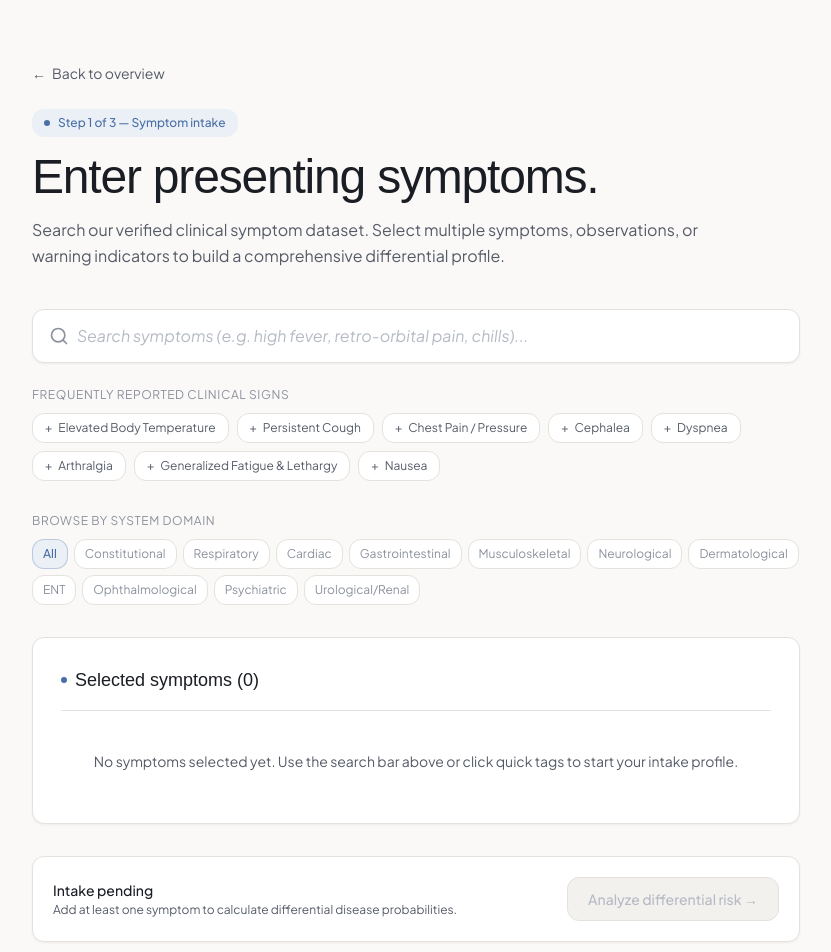
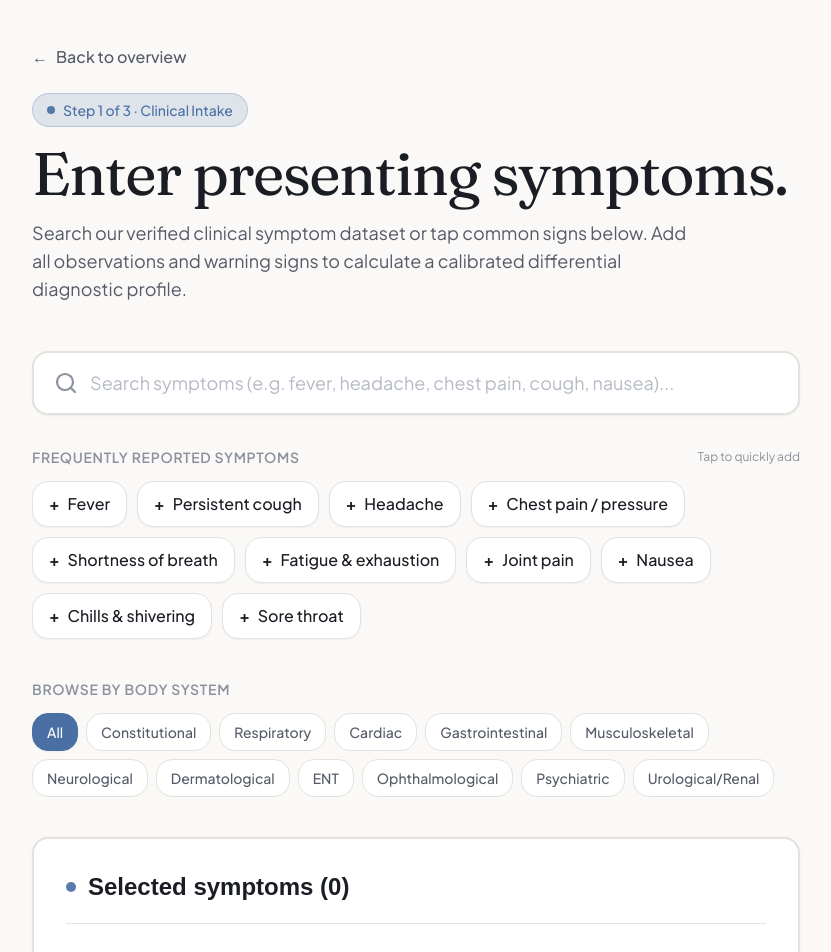
Before and after one commit to SameerAhmadKhan01/PathoPredict, a React (Vite) app in the folder frontend/: page /start in a window 1280 px wide. Shown: the part 100-1052 px from the top of the page, without its empty margins (80-911 px from the left). Built offline with nearby package versions, Linux system fonts and the light colour scheme; a web font is replaced by a local one.

Commit message:
fix(ui): overhaul start checkup page with big clear fonts, human-readable labels, and seamless dark header

```diff
--- a/frontend/src/pages/StartPage.tsx
+++ b/frontend/src/pages/StartPage.tsx
@@ -4,15 +4,23 @@ import { Header } from '../components/layout/Header';
 import { Footer } from '../components/layout/Footer';
 import { SYMPTOMS_DATASET, type Symptom } from '../data/symptoms';
 
-const QUICK_SUGGESTIONS = [
-  'fever',
-  'cough',
-  'chest_pain',
-  'headache',
-  'shortness_of_breath',
-  'joint_pain',
-  'fatigue',
-  'nausea',
+interface QuickSuggestionItem {
+  id: string;
+  label: string;
+  icon?: string;
+}
+
+const QUICK_SUGGESTIONS: QuickSuggestionItem[] = [
+  { id: 'fever', label: 'Fever' },
+  { id: 'cough', label: 'Persistent cough' },
+  { id: 'headache', label: 'Headache' },
+  { id: 'chest_pain', label: 'Chest pain / pressure' },
+  { id: 'shortness_of_breath', label: 'Shortness of breath' },
+  { id: 'fatigue', label: 'Fatigue & exhaustion' },
+  { id: 'joint_pain', label: 'Joint pain' },
+  { id: 'nausea', label: 'Nausea' },
+  { id: 'chills', label: 'Chills & shivering' },
+  { id: 'sore_throat', label: 'Sore throat' },
 ];
 
 const CATEGORIES = [
@@ -151,48 +159,48 @@ export function StartPage() {
       <div>
         <Header />
 
-        <main className="max-w-[1120px] mx-auto px-6 md:px-8 py-14 md:py-20">
+        <main className="max-w-[1120px] mx-auto px-6 md:px-8 py-10 md:py-16">
           {/* Back link */}
           <div className="mb-6">
             <Link
               to="/"
-              className="inline-flex items-center gap-1.5 text-sm text-text-muted hover:text-text transition-colors duration-200 group"
+              className="inline-flex items-center gap-2 text-sm sm:text-base font-medium text-text-muted hover:text-text transition-colors duration-200 group"
             >
-              <span className="transition-transform duration-200 group-hover:-translate-x-0.5">
+              <span className="transition-transform duration-200 group-hover:-translate-x-1">
                 ←
               </span>
               <span>Back to overview</span>
             </Link>
           </div>
 
-          {/* Section Header */}
-          <div className="flex flex-col items-start text-left mb-8 md:mb-10">
-            <div className="inline-flex items-center gap-2 px-3 py-1.5 mb-4 rounded-lg bg-accent-light text-xs text-accent font-sans font-medium">
-              <span className="w-1.5 h-1.5 rounded-full bg-accent" />
-              <span>Step 1 of 3 — Symptom intake</span>
+          {/* Section Header with Big Fonts */}
+          <div className="flex flex-col items-start text-left mb-8 md:mb-12">
+            <div className="inline-flex items-center gap-2 px-3.5 py-1.5 mb-4 rounded-full bg-accent/15 border border-accent/25 text-xs sm:text-sm text-accent font-sans font-medium">
+              <span className="w-2 h-2 rounded-full bg-accent animate-pulse" />
+              <span>Step 1 of 3 · Clinical Intake</span>
             </div>
 
-            <h1 className="font-display text-3xl sm:text-4xl md:text-5xl font-medium tracking-tight text-text mb-4">
+            <h1 className="font-serif text-3xl sm:text-5xl md:text-6xl font-normal tracking-tight text-text mb-4 leading-[1.12]">
               Enter presenting symptoms.
             </h1>
 
-            <p className="font-sans text-base text-text-muted leading-relaxed max-w-2xl">
-              Search our verified clinical symptom dataset. Select multiple symptoms,
-              observations, or warning indicators to build a comprehensive differential profile.
+            <p className="font-sans text-base sm:text-lg text-text-muted leading-relaxed max-w-2xl">
+              Search our verified clinical symptom dataset or tap common signs below.
+              Add all observations and warning signs to calculate a calibrated differential diagnostic profile.
             </p>
           </div>
 
-          {/* Search Bar & Auto-Suggestions Dropdown */}
-          <div ref={containerRef} className="relative w-full max-w-3xl mb-6">
-            <div className="relative flex items-center bg-surface border border-hairline rounded-lg shadow-card transition-all duration-200 focus-within:border-hairline-strong focus-within:shadow-card-hover">
+          {/* Prominent, High-Contrast Search Bar */}
+          <div ref={containerRef} className="relative w-full max-w-3xl mb-8">
+            <div className="relative flex items-center bg-surface border-2 border-hairline hover:border-hairline-strong rounded-2xl shadow-card transition-all duration-200 focus-within:border-accent focus-within:ring-4 focus-within:ring-accent/20 focus-within:shadow-card-hover h-14 sm:h-16">
               {/* Search Icon */}
-              <div className="pl-4 pr-2 text-text-faint pointer-events-none">
+              <div className="pl-5 pr-3 text-text-faint pointer-events-none">
                 <svg
-                  className="w-5 h-5"
+                  className="w-6 h-6"
                   viewBox="0 0 24 24"
                   fill="none"
                   stroke="currentColor"
-                  strokeWidth="2"
+                  strokeWidth="2.2"
                   strokeLinecap="round"
                   strokeLinejoin="round"
                   aria-hidden="true"
@@ -213,8 +221,8 @@ export function StartPage() {
                 }}
                 onFocus={() => setIsDropdownOpen(true)}
                 onKeyDown={handleKeyDown}
-                placeholder="Search symptoms (e.g. high fever, retro-orbital pain, chills)..."
-                className="w-full bg-transparent py-3.5 pr-10 text-sm sm:text-base text-text placeholder:text-text-whisper placeholder:italic focus:outline-none font-sans"
+                placeholder="Search symptoms (e.g. fever, headache, chest pain, cough, nausea)..."
+                className="w-full bg-transparent py-4 pr-12 text-base sm:text-lg text-text placeholder:text-text-whisper focus:outline-none font-sans"
                 aria-autocomplete="list"
                 aria-expanded={isDropdownOpen}
               />
@@ -227,10 +235,10 @@ export function StartPage() {
                     setQuery('');
                     inputRef.current?.focus();
                   }}
-                  className="absolute right-3 p-1 text-text-faint hover:text-text transition-colors"
+                  className="absolute right-4 p-1.5 text-text-faint hover:text-text rounded-full hover:bg-soft-shell transition-colors"
                   aria-label="Clear search input"
                 >
-                  <svg className="w-4 h-4" viewBox="0 0 24 24" fill="none" stroke="currentColor" strokeWidth="2">
+                  <svg className="w-5 h-5" viewBox="0 0 24 24" fill="none" stroke="currentColor" strokeWidth="2">
                     <line x1="18" y1="6" x2="6" y2="18" />
                     <line x1="6" y1="6" x2="18" y2="18" />
                   </svg>
@@ -240,7 +248,7 @@ export function StartPage() {
 
             {/* Suggestions Dropdown Popover */}
             {isDropdownOpen && (
-              <div className="absolute left-0 right-0 top-full mt-1.5 z-40 bg-surface border border-hairline rounded-lg shadow-card-hover overflow-hidden max-h-[340px] overflow-y-auto">
+              <div className="absolute left-0 right-0 top-full mt-2 z-40 bg-surface border-2 border-hairline rounded-2xl shadow-card-elevated overflow-hidden max-h-[380px] overflow-y-auto">
                 {filteredSuggestions.length > 0 ? (
                   <ul className="divide-y divide-hairline">
                     {filteredSuggestions.map((symptom, index) => {
@@ -253,34 +261,36 @@ export function StartPage() {
                             type="button"
                             onClick={() => handleSelect(symptom)}
                             onMouseEnter={() => setHighlightedIndex(index)}
-                            className={`w-full text-left px-4 py-3 flex items-center justify-between transition-colors duration-100 ${
+                            className={`w-full text-left px-5 py-4 flex items-center justify-between transition-colors duration-100 ${
                               isHighlighted ? 'bg-soft-shell' : 'hover:bg-soft-shell'
                             }`}
                           >
                             <div className="flex flex-col pr-4">
-                              <div className="flex items-center gap-2">
-                                <span className="font-sans text-sm font-medium text-text">
+                              <div className="flex items-center gap-2.5">
+                                <span className="font-sans text-base sm:text-lg font-semibold text-text">
                                   {symptom.name}
                                 </span>
                                 {isCritical && (
-                                  <span className="inline-flex items-center gap-1 px-1.5 py-0.5 rounded bg-critical-light border border-critical/20 text-[10px] text-critical font-mono uppercase tracking-wider">
-                                    <span className="w-1 h-1 rounded-full bg-critical" />
-                                    Warning sign
+                                  <span className="inline-flex items-center gap-1 px-2 py-0.5 rounded-full bg-critical/15 border border-critical/30 text-xs text-critical font-mono uppercase tracking-wider font-semibold">
+                                    <span className="w-1.5 h-1.5 rounded-full bg-critical" />
+                                    Critical flag
                                   </span>
                                 )}
                               </div>
                               {symptom.description && (
-                                <span className="font-sans text-xs text-text-muted mt-0.5">
+                                <span className="font-sans text-sm text-text-muted mt-1 leading-snug">
                                   {symptom.description}
                                 </span>
                               )}
                             </div>
 
-                            <div className="flex items-center gap-3 flex-shrink-0">
-                              <span className="hidden sm:inline-block font-sans text-[11px] text-text-faint">
+                            <div className="flex items-center gap-3.5 flex-shrink-0">
+                              <span className="hidden sm:inline-block font-sans text-xs px-2.5 py-1 rounded-md bg-soft-shell text-text-faint border border-hairline">
                                 {symptom.category}
                               </span>
-                              <span className="text-xs text-accent font-medium">+ Add</span>
+                              <span className="inline-flex items-center px-3 py-1.5 rounded-lg bg-accent text-white text-sm font-semibold hover:bg-accent-hover transition-colors shadow-sm">
+                                + Add
+                              </span>
                             </div>
                           </button>
                         </li>
@@ -288,44 +298,50 @@ export function StartPage() {
                     })}
                   </ul>
                 ) : (
-                  <div className="px-4 py-6 text-center text-text-muted text-sm font-sans">
-                    No matching clinical symptoms found. Try another term or browse categories below.
+                  <div className="px-6 py-8 text-center text-text-muted text-base font-sans">
+                    No matching clinical symptoms found for <span className="font-semibold text-text">"{query}"</span>.
+                    <p className="text-sm text-text-faint mt-1">Try another everyday term or select from frequently reported signs below.</p>
                   </div>
                 )}
               </div>
             )}
           </div>
 
-          {/* Quick-Pick Frequently Reported Symptoms */}
-          <div className="max-w-3xl mb-8">
-            <div className="text-xs font-sans text-text-faint uppercase tracking-wider mb-2.5">
-              Frequently reported clinical signs
+          {/* Quick-Pick Frequently Reported Symptoms (Big & Clear) */}
+          <div className="max-w-3xl mb-10">
+            <div className="flex items-center justify-between mb-3.5">
+              <span className="text-xs sm:text-sm font-sans text-text-faint uppercase tracking-wider font-semibold">
+                Frequently reported symptoms
+              </span>
+              <span className="text-xs font-sans text-text-faint">
+                Tap to quickly add
+              </span>
             </div>
-            <div className="flex flex-wrap gap-2">
-              {QUICK_SUGGESTIONS.map((id) => {
-                const symptom = SYMPTOMS_DATASET.find((s) => s.id === id);
+            <div className="flex flex-wrap gap-2.5">
+              {QUICK_SUGGESTIONS.map((item) => {
+                const symptom = SYMPTOMS_DATASET.find((s) => s.id === item.id);
                 if (!symptom) return null;
-                const isSelected = selectedIds.includes(id);
+                const isSelected = selectedIds.includes(item.id);
 
                 return (
                   <button
-                    key={id}
+                    key={item.id}
                     type="button"
                     onClick={() => {
                       if (isSelected) {
-                        handleRemove(id);
+                        handleRemove(item.id);
                       } else {
                         handleSelect(symptom);
                       }
                     }}
-                    className={`inline-flex items-center gap-1.5 text-xs font-sans px-3 py-1.5 rounded-lg border transition-all duration-200 ${
+                    className={`inline-flex items-center gap-2 text-sm sm:text-base font-medium px-4 py-2.5 rounded-xl border transition-all duration-200 shadow-sm ${
                       isSelected
-                        ? 'bg-accent-light border-accent/30 text-accent font-medium'
-                        : 'bg-surface border-hairline text-text-muted hover:text-text hover:border-hairline-strong hover:shadow-card'
+                        ? 'bg-accent text-white border-accent shadow-card hover:bg-accent-hover'
+                        : 'bg-surface border-hairline text-text hover:border-accent hover:text-accent hover:shadow-card hover:-translate-y-px'
                     }`}
                   >
-                    <span>{isSelected ? '✓' : '+'}</span>
-                    <span>{symptom.name.split(' (')[0]}</span>
+                    <span className="font-bold">{isSelected ? '✓' : '+'}</span>
+                    <span>{item.label}</span>
                   </button>
                 );
               })}
@@ -333,11 +349,11 @@ export function StartPage() {
           </div>
 
           {/* Category Filter Pills */}
-          <div className="max-w-3xl mb-8">
-            <div className="text-xs font-sans text-text-faint uppercase tracking-wider mb-2.5">
-              Browse by system domain
+          <div className="max-w-3xl mb-10">
+            <div className="text-xs sm:text-sm font-sans text-text-faint uppercase tracking-wider font-semibold mb-3.5">
+              Browse by body system
             </div>
-            <div className="flex flex-wrap gap-1.5">
+            <div className="flex flex-wrap gap-2">
               {CATEGORIES.map((cat) => (
                 <button
                   key={cat}
@@ -346,10 +362,10 @@ export function StartPage() {
                     setActiveCategory(cat);
                     setIsDropdownOpen(true);
                   }}
-                  className={`text-xs font-sans px-2.5 py-1.5 rounded-lg border transition-all duration-200 ${
+                  className={`text-xs sm:text-sm font-medium px-3.5 py-2 rounded-xl border transition-all duration-200 ${
                     activeCategory === cat
-                      ? 'bg-accent-light border-accent/30 text-accent font-medium'
-                      : 'bg-surface border-hairline text-text-faint hover:text-text hover:border-hairline-strong'
+                      ? 'bg-accent text-white border-accent shadow-sm'
+                      : 'bg-surface border-hairline text-text-muted hover:text-text hover:border-hairline-strong'
                   }`}
                 >
                   {cat}
@@ -358,21 +374,21 @@ export function StartPage() {
             </div>
           </div>
 
-          {/* Selected Symptoms Roster */}
-          <div className="max-w-3xl bg-surface border border-hairline rounded-lg shadow-card p-5 sm:p-7 mb-8">
-            <div className="flex items-center justify-between pb-4 mb-4 border-b border-hairline">
-              <div className="flex items-center gap-2">
-                <span className="w-1.5 h-1.5 rounded-full bg-accent" />
-                <span className="font-display text-lg font-medium text-text">
+          {/* Selected Symptoms Roster (Big & Clear) */}
+          <div className="max-w-3xl bg-surface border-2 border-hairline rounded-2xl shadow-card p-6 sm:p-8 mb-10">
+            <div className="flex items-center justify-between pb-5 mb-5 border-b border-hairline">
+              <div className="flex items-center gap-3">
+                <span className="w-2.5 h-2.5 rounded-full bg-accent animate-pulse" />
+                <h2 className="font-display text-xl sm:text-2xl font-semibold text-text">
                   Selected symptoms ({selectedSymptoms.length})
-                </span>
+                </h2>
               </div>
 
               {selectedSymptoms.length > 0 && (
                 <button
                   type="button"
                   onClick={handleClearAll}
-                  className="text-xs font-sans text-text-faint hover:text-critical transition-colors"
+                  className="text-xs sm:text-sm font-sans font-semibold text-text-faint hover:text-critical transition-colors px-2 py-1 rounded hover:bg-soft-shell"
                 >
                   Clear all
                 </button>
@@ -380,29 +396,29 @@ export function StartPage() {
             </div>
 
             {selectedSymptoms.length > 0 ? (
-              <div className="flex flex-wrap gap-2.5">
+              <div className="flex flex-wrap gap-3">
                 {selectedSymptoms.map((symptom) => {
                   const isCritical = symptom.severity === 'critical';
 
                   return (
                     <div
                       key={symptom.id}
-                      className={`inline-flex items-center gap-2 px-3 py-1.5 rounded-lg border text-xs font-sans transition-colors ${
+                      className={`inline-flex items-center gap-2.5 px-4 py-2.5 rounded-xl border text-sm sm:text-base font-medium transition-all shadow-sm ${
                         isCritical
-                          ? 'bg-critical-light border-critical/20 text-text'
+                          ? 'bg-critical/15 border-critical/40 text-critical shadow-[0_0_8px_rgba(225,29,72,0.15)]'
                           : 'bg-soft-shell border-hairline text-text'
                       }`}
                     >
                       <span
-                        className={`w-1.5 h-1.5 rounded-full ${
-                          isCritical ? 'bg-critical' : 'bg-accent'
+                        className={`w-2 h-2 rounded-full ${
+                          isCritical ? 'bg-critical animate-pulse' : 'bg-accent'
                         }`}
                       />
                       <span>{symptom.name}</span>
                       <button
                         type="button"
                         onClick={() => handleRemove(symptom.id)}
-                        className="text-text-faint hover:text-critical transition-colors pl-1"
+                        className="w-5 h-5 flex items-center justify-center rounded-full text-text-faint hover:text-critical hover:bg-critical/20 transition-colors ml-1 font-bold text-base"
                         aria-label={`Remove ${symptom.name}`}
                       >
                         ×
@@ -412,27 +428,32 @@ export function StartPage() {
                 })}
               </div>
             ) : (
-              <div className="py-6 text-center text-text-muted text-xs sm:text-sm font-sans">
-                No symptoms selected yet. Use the search bar above or click quick tags to start
-                your intake profile.
+              <div className="py-8 text-center text-text-muted text-sm sm:text-base font-sans flex flex-col items-center justify-center gap-2">
+                <svg className="w-10 h-10 text-text-faint/60" viewBox="0 0 24 24" fill="none" stroke="currentColor" strokeWidth="1.5">
+                  <path d="M9 12h6M12 9v6M21 12a9 9 0 1 1-18 0 9 9 0 0 1 18 0z" />
+                </svg>
+                <p className="font-medium text-text">No symptoms selected yet.</p>
+                <p className="text-xs sm:text-sm text-text-faint max-w-md">
+                  Type in the search box above or tap any frequently reported sign to start your intake profile.
+                </p>
               </div>
             )}
           </div>
 
-          {/* Action CTA Panel */}
-          <div className="max-w-3xl flex flex-col sm:flex-row items-stretch sm:items-center justify-between gap-4 p-5 bg-surface border border-hairline rounded-lg shadow-card">
+          {/* Action CTA Panel with Big CTA Button */}
+          <div className="max-w-3xl flex flex-col sm:flex-row items-stretch sm:items-center justify-between gap-5 p-6 sm:p-8 bg-surface border-2 border-hairline rounded-2xl shadow-card-elevated">
             <div>
-              <div className="font-sans text-sm font-medium text-text">
+              <div className="font-sans text-base sm:text-lg font-bold text-text">
                 {selectedSymptoms.length === 0
                   ? 'Intake pending'
-                  : `${selectedSymptoms.length} marker${
+                  : `${selectedSymptoms.length} symptom${
                       selectedSymptoms.length > 1 ? 's' : ''
                     } documented`}
               </div>
-              <div className="font-sans text-xs text-text-muted mt-0.5">
+              <div className="font-sans text-sm text-text-muted mt-1 leading-snug">
                 {selectedSymptoms.length === 0
                   ? 'Add at least one symptom to calculate differential disease probabilities.'
-                  : 'Ready for differential evaluation.'}
+                  : 'Ready for full differential diagnosis evaluation across 202 conditions.'}
               </div>
             </div>
 
@@ -440,16 +461,16 @@ export function StartPage() {
               type="button"
               onClick={handleAnalyze}
               disabled={selectedSymptoms.length === 0 || isAnalyzing}
-              className={`inline-flex items-center justify-center font-sans text-sm font-medium px-5 py-2.5 rounded-lg border transition-all duration-200 min-h-[44px] ${
+              className={`inline-flex items-center justify-center font-sans text-base sm:text-lg font-semibold px-7 py-3.5 rounded-xl border transition-all duration-200 min-h-[52px] ${
                 selectedSymptoms.length > 0 && !isAnalyzing
-                  ? 'bg-accent hover:bg-accent-hover text-white border-transparent cursor-pointer hover:-translate-y-px hover:shadow-card'
-                  : 'bg-soft-shell text-text-whisper border-hairline cursor-not-allowed'
+                  ? 'bg-accent hover:bg-accent-hover text-white border-transparent cursor-pointer hover:-translate-y-0.5 shadow-card hover:shadow-card-elevated'
+                  : 'bg-soft-shell text-text-whisper border-hairline cursor-not-allowed opacity-50'
               }`}
             >
               {isAnalyzing ? (
-                <span className="flex items-center gap-2">
-                  <span className="w-3.5 h-3.5 border-2 border-white/30 border-t-white rounded-full animate-spin" />
-                  Analyzing...
+                <span className="flex items-center gap-2.5">
+                  <span className="w-4 h-4 border-2 border-white/30 border-t-white rounded-full animate-spin" />
+                  Calculating differential risk...
                 </span>
               ) : (
                 'Analyze differential risk →'
```
Also changed, not shown: frontend/src/components/layout/Header.tsx (+11 -6 lines), frontend/src/index.css (+9 -0 lines).
